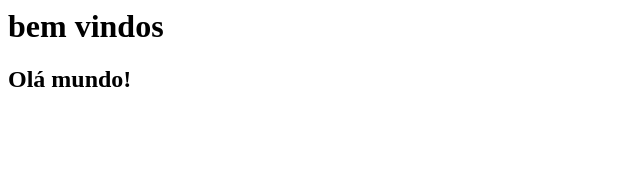
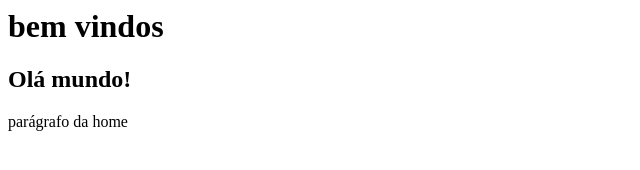
Before and after one commit to louredson/curso_github, a plain HTML site: page index.html in a window 1280 px wide. Shown: the whole page, without its empty margins (0-640 px from the left). Drawn offline with Linux system fonts and the light colour scheme.

Commit message:
criando novas funcionalidades na home com parágrafos

```diff
--- a/index.html
+++ b/index.html
@@ -1,2 +1,3 @@
 <h1> bem vindos </h1>
 <h2>Olá mundo!</h2>
+<p>parágrafo da home</p>
```
Also changed, not shown: a.txt (added), nomes.txt.
